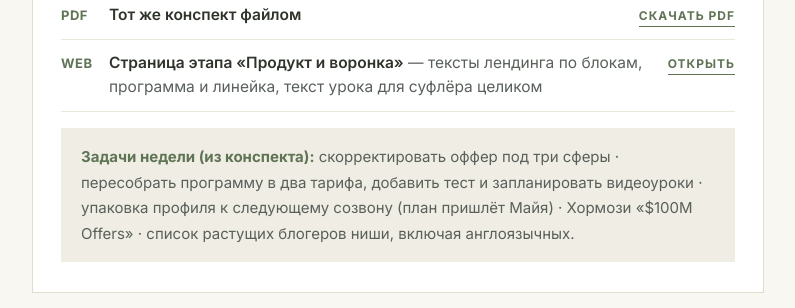
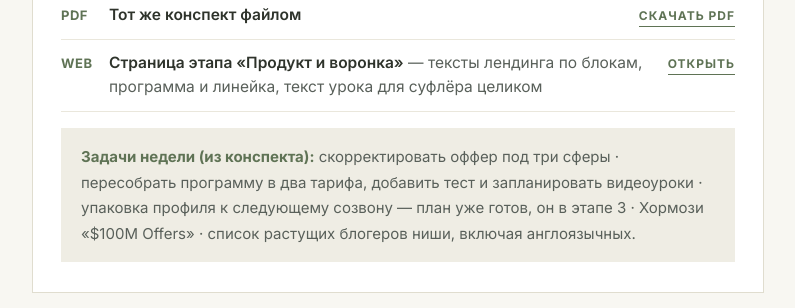
Before and after one commit to maiyamaiya19999-bit/valya-guide, a plain HTML site: page index.html in a window 1280 px wide. Shown: the part 1360-1668 px from the top of the page, without its empty margins (242-1037 px from the left). Drawn offline with nearby package versions, Linux system fonts and the light colour scheme.

Commit message:
Карта: план упаковки готов, ссылка на этап 3

```diff
--- a/index.html
+++ b/index.html
@@ -101,7 +101,7 @@ body { font-family: 'Inter', -apple-system, BlinkMacSystemFont, sans-serif; back
 <div class="mat"><span class="mat__ico">WEB</span><span class="mat__txt"><b>Конспект созвона 29.09</b> — широкий оффер по Хормози, два тарифа, система контента, судьба продающего урока, задания недели</span><a class="go" href="konspekt-29-09.html">открыть</a></div>
 <div class="mat"><span class="mat__ico">PDF</span><span class="mat__txt"><b>Тот же конспект файлом</b></span><a class="go" href="downloads/pdf/valya-konspekt-29-09.pdf" download>скачать PDF</a></div>
 <div class="mat"><span class="mat__ico">WEB</span><span class="mat__txt"><b>Страница этапа «Продукт и воронка»</b> — тексты лендинга по блокам, программа и линейка, текст урока для суфлёра целиком</span><a class="go" href="product-stage.html">открыть</a></div>
-<div class="hw"><strong>Задачи недели (из конспекта):</strong> скорректировать оффер под три сферы · пересобрать программу в два тарифа, добавить тест и запланировать видеоуроки · упаковка профиля к следующему созвону (план пришлёт Майя) · Хормози «$100M Offers» · список растущих блогеров ниши, включая англоязычных.</div>
+<div class="hw"><strong>Задачи недели (из конспекта):</strong> скорректировать оффер под три сферы · пересобрать программу в два тарифа, добавить тест и запланировать видеоуроки · упаковка профиля к следующему созвону — план уже готов, он в этапе 3 · Хормози «$100M Offers» · список растущих блогеров ниши, включая англоязычных.</div>
 </div>
 </details>
 
```
